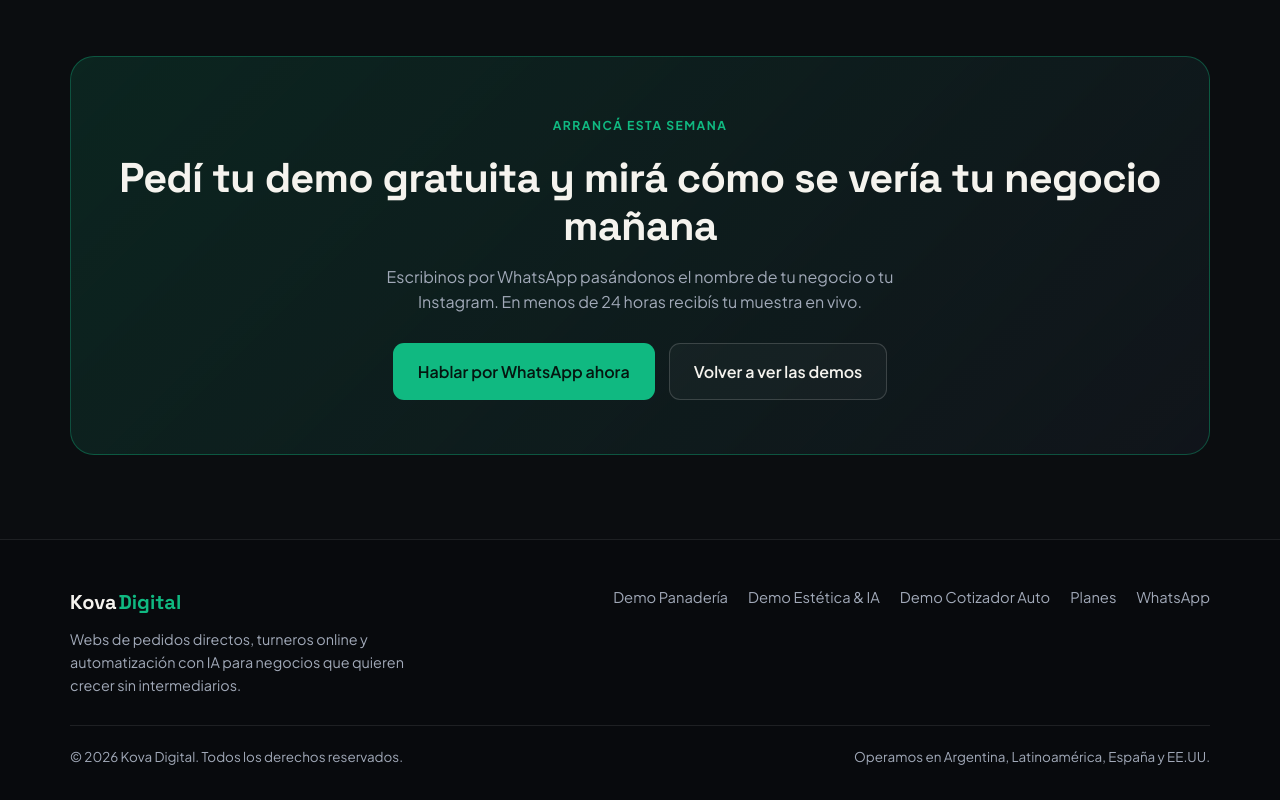
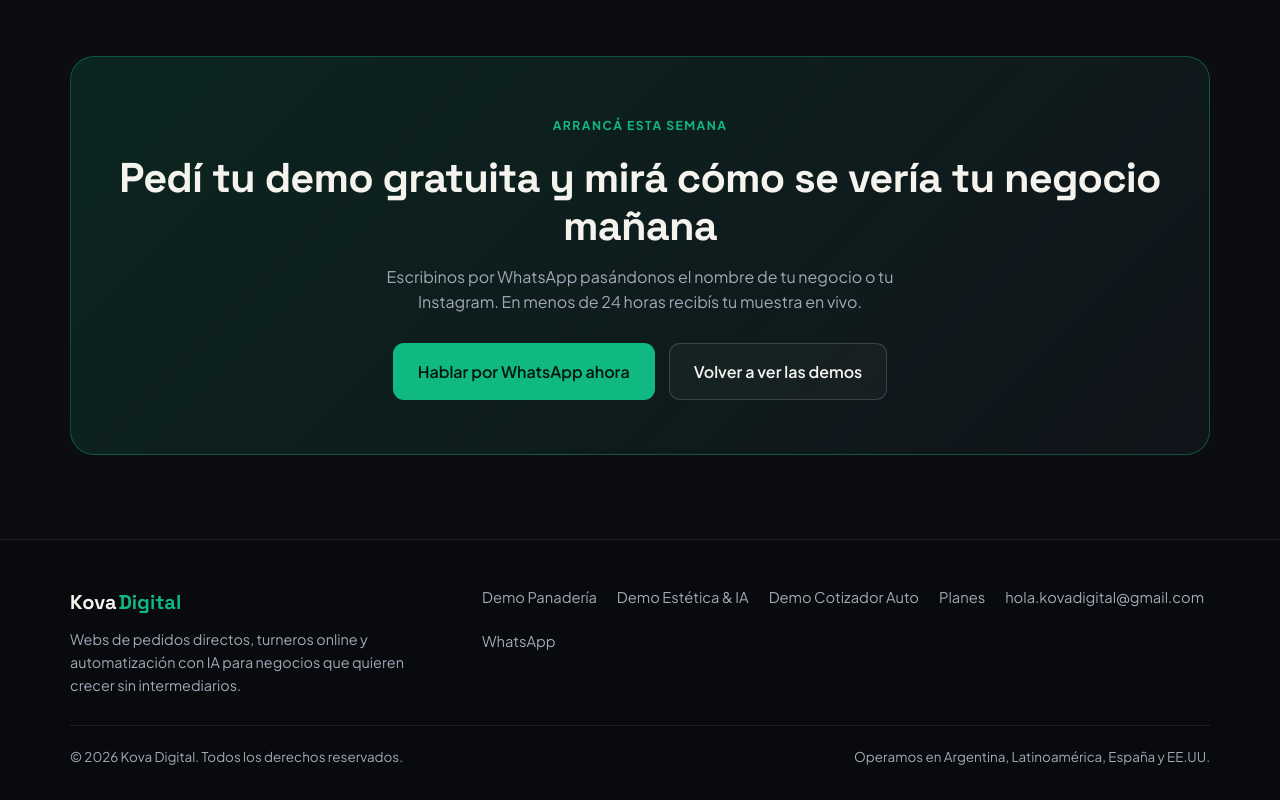
Before and after one commit to Romeagus/kova-digital, a plain HTML site: page index.html in a window 1280 px wide. Shown: the part 6563-7363 px from the top of the page. Drawn offline with Linux system fonts and the light colour scheme.

Commit message:
Agregar correo corporativo hola.kovadigital@gmail.com al footer

```diff
--- a/index.html
+++ b/index.html
@@ -520,6 +520,7 @@
         <a href="./demos/estetica/index.html">Demo Estética & IA</a>
         <a href="./demos/automotriz/index.html">Demo Cotizador Auto</a>
         <a href="#planes">Planes</a>
+        <a href="mailto:hola.kovadigital@gmail.com">hola.kovadigital@gmail.com</a>
         <a href="#contacto" data-wa-link="Hola Kova Digital! Tengo una consulta.">WhatsApp</a>
       </div>
     </div>
```
